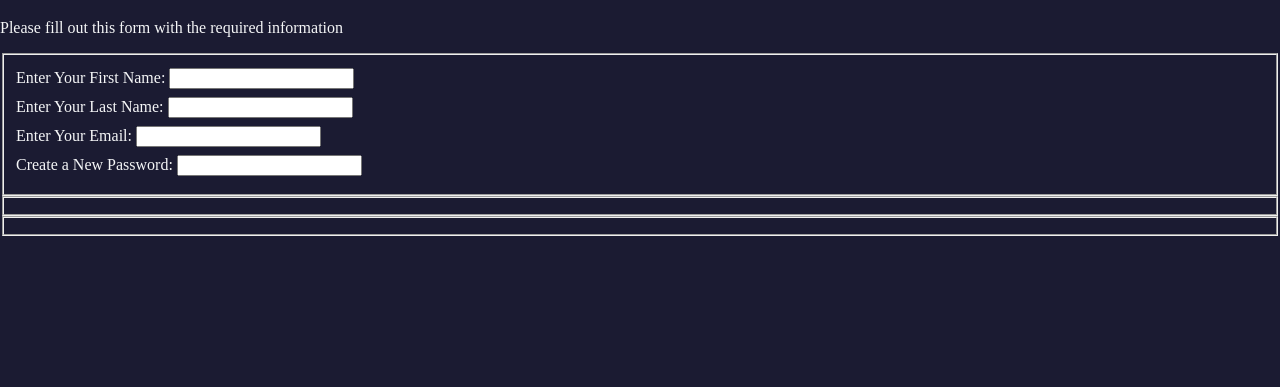
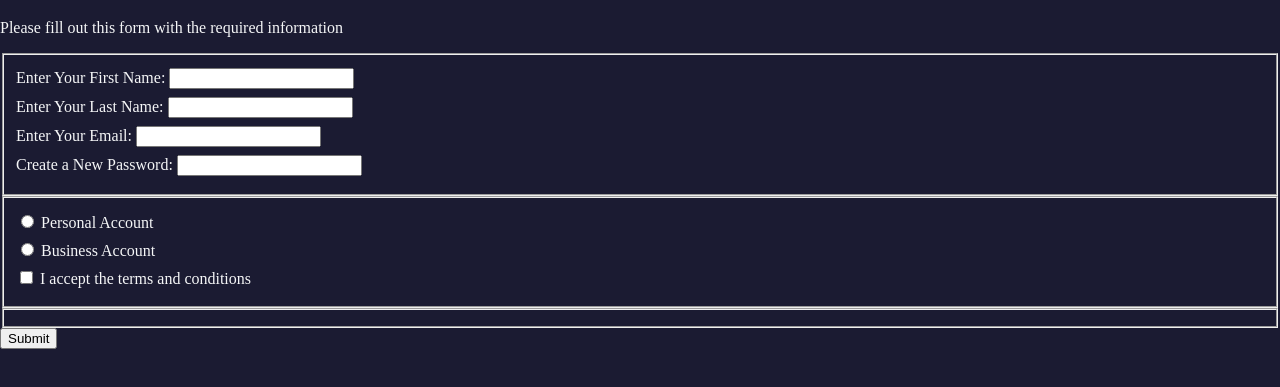
Before and after one commit to Tanqueta88/SimpleForm, a plain HTML site: page index.html in a window 1280 px wide. Shown: the part 61-448 px from the top of the page. Drawn offline with Linux system fonts and the light colour scheme; files that its build step writes are made by us from their sources.

Commit message:
Labels and inputs of the form are made.

```diff
--- a/ProyecSimpleForm/css/styles.css
+++ b/ProyecSimpleForm/css/styles.css
@@ -7,6 +7,7 @@ body {
   display: block;
   margin: 0.5fr 0;
 }
+
 label {
   display: block;
   margin: 0.5rem 0;
--- a/index.html
+++ b/index.html
@@ -11,16 +11,24 @@
   <h1>Registration Form</h1>
   <p>Please fill out this form with the required information</p>
   <form method="post" action='https://register-demo.freecodecamp.org'>
+    <fieldset>
+      <label for="first-name">Enter Your First Name: <input id="first-name" type="text" required /></label>
+      <label for="last-name">Enter Your Last Name: <input id="last-name" type="text" required /></label>
+      <label for="email">Enter Your Email: <input id="email" type="email" required /></label>
+      <label for="new-password">Create a New Password: <input id="new-password" type="password" pattern="[a-z0-5]{8,}"
+          required /></label>
+    </fieldset>
 
     <fieldset>
-      <label>Enter Your First Name: <input /></label>
-      <label>Enter Your Last Name: <input /></label>
-      <label>Enter Your Email: <input /></label>
-      <label>Create a New Password: <input /></label>
+      <label for="personal-account"><input id="personal-account" type="radio" name="account-type" /> Personal
+        Account</label>
+      <label for="business-account"><input id="business-account" type="radio" name="account-type" /> Business
+        Account</label>
+      <label for="terms-and-conditions"><input id="terms-and-conditions" type="checkbox" required /> I accept the terms
+        and conditions</label>
     </fieldset>
-
     <fieldset></fieldset>
-    <fieldset></fieldset>
+    <input type="submit" value="Submit" />
   </form>
 </body>
 
```
